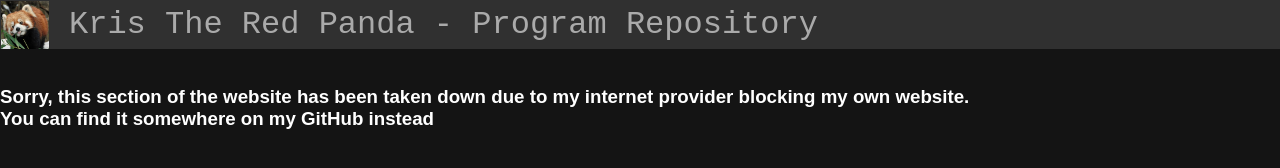
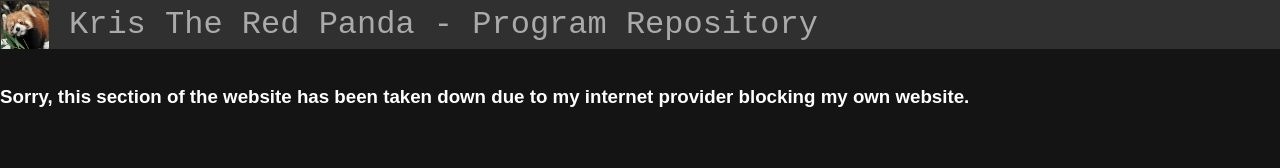
Before and after one commit to kristheredpanda/ktrp-web, a plain HTML site: page pages/program-repository/index.html in a window 1280 px wide. Drawn offline with Linux system fonts and the light colour scheme.

Commit message:
Update index.html

```diff
--- a/pages/program-repository/index.html
+++ b/pages/program-repository/index.html
@@ -12,6 +12,6 @@
             <h1 class="websitetitle">Kris The Red Panda - Program Repository</h1>
         </div>
         <br>
-        <h3>Sorry, this section of the website has been taken down due to my internet provider blocking my own website.<br>You can find it somewhere on my GitHub instead</h3>
+        <h3>Sorry, this section of the website has been taken down due to my internet provider blocking my own website.</h3>
     </body>
 </html>
```
